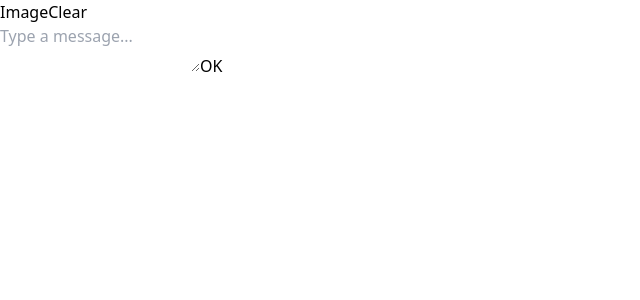
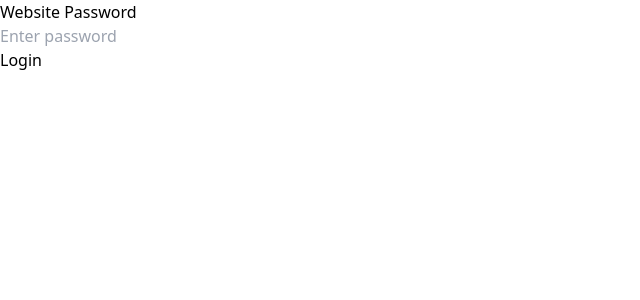
Before and after one commit to shanzhengliu/claude-3-web-chat, a React (Vite) app in the folder frontend-react/: page / in a window 1280 px wide. Shown: the top 300 px of the page, without its empty margins (0-640 px from the left). Built offline with nearby package versions, Linux system fonts and the light colour scheme.

Commit message:
finish website password function

```diff
--- a/frontend-react/src/App.tsx
+++ b/frontend-react/src/App.tsx
@@ -2,16 +2,18 @@ import "./App.css";
 import useSWR from "swr";
 import axios from "axios";
 import * as constant from "./Constant";
-import React, { startTransition, useRef } from "react";
+import React, { startTransition, useEffect, useRef } from "react";
 import * as marked from "marked";
 import hljs from "highlight.js";
 import * as cheerio from "cheerio";
 import "highlight.js/styles/default.css";
 
 function App() {
+  const [isAuthenticated, setIsAuthenticated] = React.useState(false);
   const [shouldFetch, setShouldFetch] = React.useState(false);
   const fileInputRef = useRef<HTMLInputElement>(null);
   const [loading, setLoading] = React.useState(false);
+  const [cacheSave, setCacheSave] = React.useState(0);
   const [pageData, setPageData] = React.useState<
     { role: string; pageData: string; type: string }[]
   >([]);
@@ -32,8 +34,36 @@ function App() {
   }[]
 >([]);
 
+  useEffect(() => {
+    if (localStorage.getItem("website-password")) {
+        const websitePassword = localStorage.getItem("website-password");
+        axios
+          .post(constant.VITE_BACKEND_API_AUTH, undefined, {
+            headers: { "website-password": websitePassword },
+          })
+          .then((res) => {
+            if (res.status === 200) {
+              setIsAuthenticated(true);
+            }
+          })
+          .catch((err) => {
+            console.log(err);
+          });
+    }
+    setRenderData(JSON.parse(localStorage.getItem("renderData")!));
+    setPageData(JSON.parse(localStorage.getItem("pageData")!));
+   }, []);
+
+
+  useEffect(() => {
+    if(cacheSave === 0) return;
+    localStorage.setItem("renderData", JSON.stringify(renderData));
+    localStorage.setItem("pageData", JSON.stringify(pageData));
+  }, [ cacheSave,renderData, pageData]);
+
   const [isComposing, setIsComposing] = React.useState(false);
   const [input, setInput] = React.useState("");
+  const [password, setPassword] = React.useState("");
   const handleInputChange = (event: {
     target: { value: React.SetStateAction<string> };
   }) => {
@@ -89,8 +119,16 @@ function App() {
   };
 
   const fetcher = async (url: string) => {
+    const websitePassword = localStorage.getItem("website-password");
     return await axios
-      .post(url, renderData)
+      .post(url, renderData, {
+        headers: {
+          "Content-Type": "application/json",
+          "Access-Control-Allow-Origin": "*",
+          "Access-Control-Allow-Methods": "GET,PUT,POST,DELETE,PATCH,OPTIONS",
+          "website-password": websitePassword,
+        },
+      })
       .then(async (res) => {
        setRenderData([
           ...renderData,
@@ -107,6 +145,7 @@ function App() {
             type: "text",
           },
         ]);
+        setCacheSave(cacheSave + 1);
         setShouldFetch(false);
         setLoading(false);
         return res.data;
@@ -120,7 +159,7 @@ function App() {
             role: "assistant",
             content: [
               {
-                text: "INTERNAL ERROR, MAYBE API KEY IS INCORRECT",
+                text: "INTERNAL ERROR, MAYBE API KEY IS INCORRECT OR WEBSITE PASSWORD INCORECT",
                 type: "text",
               },
             ],
@@ -131,11 +170,12 @@ function App() {
           {
             role: "assistant",
             pageData: await handleMessage(
-              "INTERNAL ERROR, MAYBE API KEY IS INCORRECT"
+              "INTERNAL ERROR, MAYBE API KEY IS INCORRECT OR WEBSITE PASSWORD INCORECT"
             ),
             type: "text",
           },
         ]);
+        setCacheSave(cacheSave + 1);
         return err;
       });
   };
@@ -143,6 +183,7 @@ function App() {
   const clearData = () => {
     setPageData([]);
     setRenderData([]);
+    setCacheSave(cacheSave + 1);
   };
 
   const handleKeyDown = (e: {
@@ -156,7 +197,7 @@ function App() {
     }
   };
 
-  const handleFileChange = (e:any) => {
+  const handleFileChange = (e: any) => {
     const file = e.target.files[0];
     if (!file) {
       return;
@@ -206,6 +247,7 @@ function App() {
         },
       ]);
     };
+    setCacheSave(cacheSave + 1);
     reader.readAsDataURL(file);
   };
 
@@ -215,9 +257,52 @@ function App() {
     }
   };
 
+  const cacheSettings = ()=>{
+     localStorage.setItem("renderData", JSON.stringify(renderData));
+     localStorage.setItem("pageData", JSON.stringify(pageData));
+  }
+
   useSWR(shouldFetch ? constant.VITE_BACKEND_API_CALL : null, fetcher);
 
   return (
+    <div>
+      {!isAuthenticated ? (
+        <div className="bg-gray-100 min-h-screen flex items-center justify-center">
+          <div className="max-w-md w-full bg-white rounded-lg shadow-lg p-6">
+            <h2 className="text-2xl font-bold mb-6">Website Password</h2>
+            <div className="mb-4">
+              <input
+                className="w-full px-3 py-2 border border-gray-300 rounded-md focus:outline-none focus:ring-2 focus:ring-blue-500"
+                type="password"
+                placeholder="Enter password"
+                value={password}
+                onChange={(e) => setPassword(e.target.value)}
+              />
+            </div>
+            <button
+              className="w-full bg-blue-500 text-white font-bold py-2 px-4 rounded-md hover:bg-blue-600 focus:outline-none focus:ring-2 focus:ring-blue-500 focus:ring-offset-2"
+              onClick={() => {
+                axios
+                  .post(constant.VITE_BACKEND_API_AUTH, undefined, {
+                    headers: { "website-password": password },
+                  })
+                  .then((res) => {
+                    if (res.status === 200) {
+                      localStorage.setItem("website-password", password);
+                      setIsAuthenticated(true);
+                    }
+                  })
+                  .catch((err) => {
+                    console.log(err);
+                    alert("wrong password");
+                  });
+              }}
+            >
+              Login
+            </button>
+          </div>
+        </div>
+      ) : (
         <div>
           <input
             type="file"
@@ -235,7 +320,9 @@ function App() {
                         <div className="flex justify-end">
                           <div className="bg-blue-500 text-white rounded-l-lg rounded-t-lg px-4 py-2 max-w-xl">
                             <div
-                          dangerouslySetInnerHTML={{ __html: item.pageData }}
+                              dangerouslySetInnerHTML={{
+                                __html: item.pageData,
+                              }}
                             ></div>
                           </div>
                         </div>
@@ -243,7 +330,9 @@ function App() {
                         <div className="flex justify-start">
                           <div className="bg-gray-200 rounded-r-lg rounded-t-lg px-4 py-2 max-w-xl">
                             <div
-                          dangerouslySetInnerHTML={{ __html: item.pageData }}
+                              dangerouslySetInnerHTML={{
+                                __html: item.pageData,
+                              }}
                             ></div>
                           </div>
                         </div>
@@ -299,6 +388,8 @@ function App() {
             </div>
           </div>
         </div>
+      )}
+    </div>
   );
 }
 
--- a/frontend-react/src/Constant.tsx
+++ b/frontend-react/src/Constant.tsx
@@ -1,2 +1,3 @@
 const backend = import.meta.env.VITE_BACKEND_URL
 export const VITE_BACKEND_API_CALL = backend+"/call";
+export const VITE_BACKEND_API_AUTH = backend+"/auth";
```
Also changed, not shown: 1 other file (tests, documents, lock files or other folders). Lines whose indentation alone changed are shown as unchanged.
